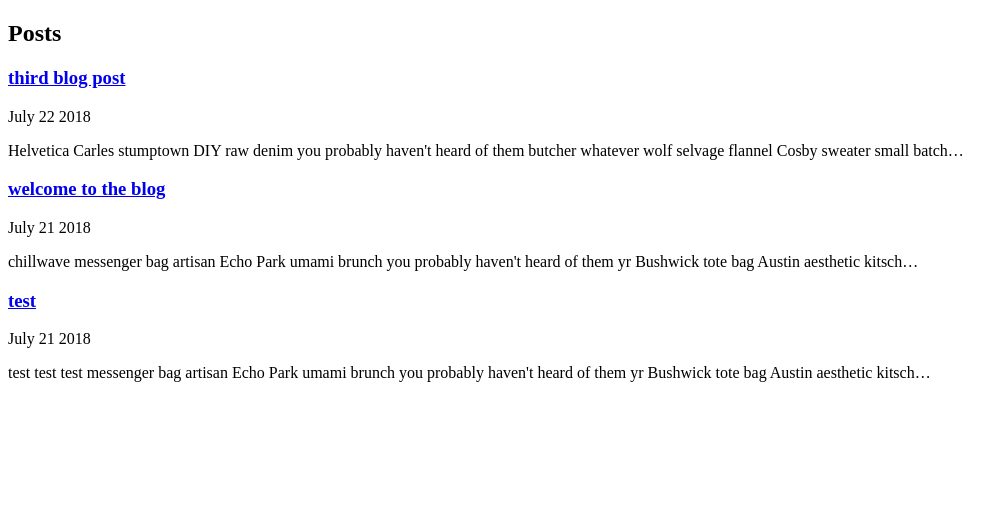
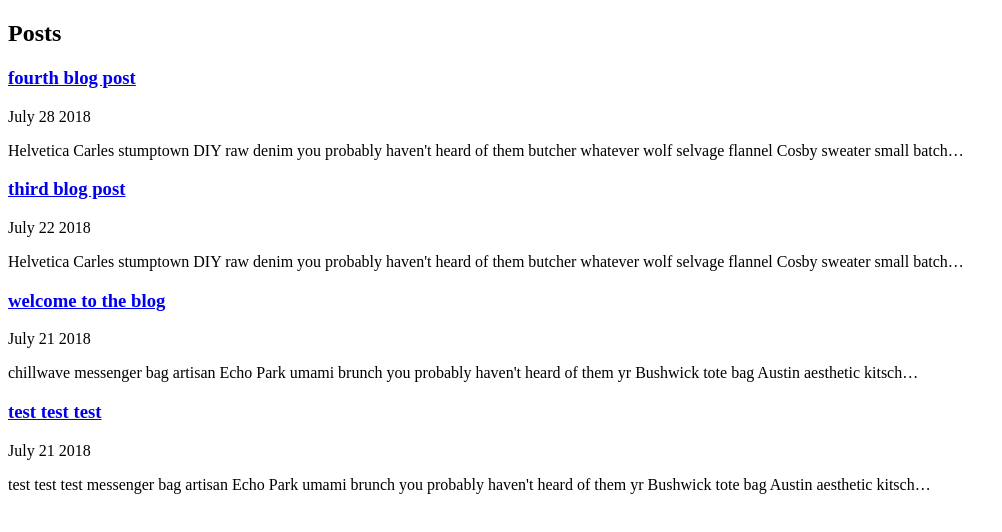
Before and after one commit to hernquist/gatsby-website, a Gatsby site: page / in a window 1280 px wide. Shown: the whole page, without its empty margins (0-1002 px from the left). Built offline with nearby package versions, Linux system fonts and the light colour scheme; Gatsby itself is replaced by a stand-in of ours.

Commit message:
working after animations 14

```diff
--- a/gatsby-config.js
+++ b/gatsby-config.js
@@ -3,7 +3,6 @@ module.exports = {
     title: 'Davids First Gatsby Site',
     desc: 'my first blog'
   },
-  // pathPrefix: "/generic-blog",
   plugins: [
     'gatsby-plugin-react-helmet',
     'gatsby-plugin-styled-components',
--- a/src/components/Header/header.js
+++ b/src/components/Header/header.js
@@ -55,6 +55,8 @@ class Header extends Component {
 
   componentDidUpdate = (prevProps, prevState) => {
     const { location } = this.props;
+    console.log(location);
+
     if (location.pathname !== prevProps.location.pathname) {
       if (location.pathname === '/') {
         this.wrapper.animate([
--- a/src/pages/index.js
+++ b/src/pages/index.js
@@ -11,6 +11,8 @@ const IndexPage = ({ data }) => (
 )
 
 export default IndexPage
+
+// sorting
 
 export const query = graphql`
   query SiteMeta {
--- /dev/null
+++ b/src/posts/fourth-past.md
@@ -0,0 +1,6 @@
+---
+title: "fourth blog post"
+date: "2018-07-28"
+---
+
+Helvetica Carles stumptown DIY raw denim you probably <!-- end -->haven't heard of them butcher whatever wolf selvage flannel Cosby sweater small batch tousled plaid artisan readymade Pinterest cliche squid vinyl Godard synth kale chips bitters meggings letterpress try-hard mlkshk 90's next level fixie swag Etsy drinking vinegar craft beer Intelligentsia lo - fi dreamcatcher McSweeney's
--- a/src/posts/test.md
+++ b/src/posts/test.md
@@ -1,5 +1,5 @@
 ---
-title: "test"
+title: "test test test"
 date: "2018-07-21"
 ---
 
```
